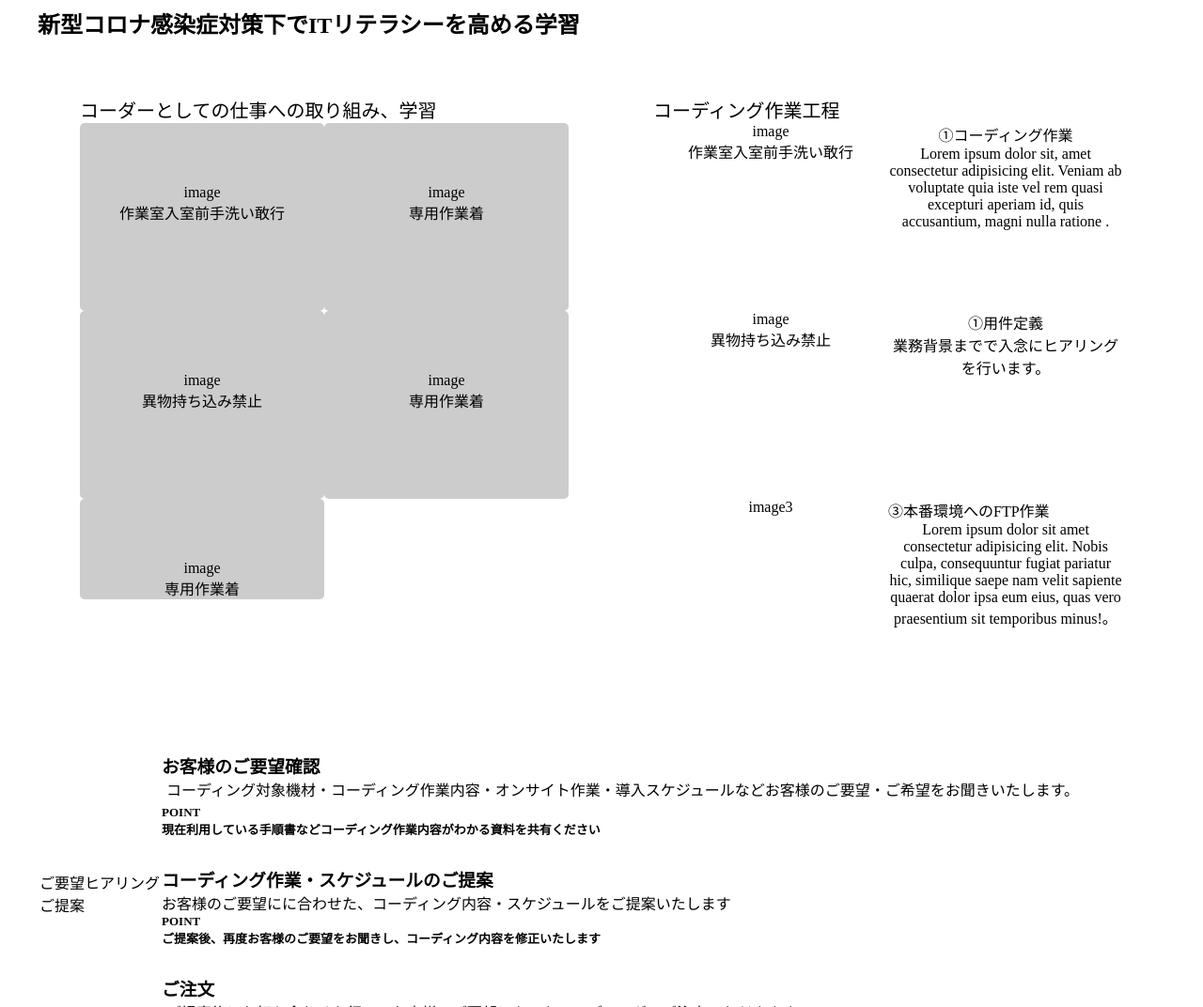
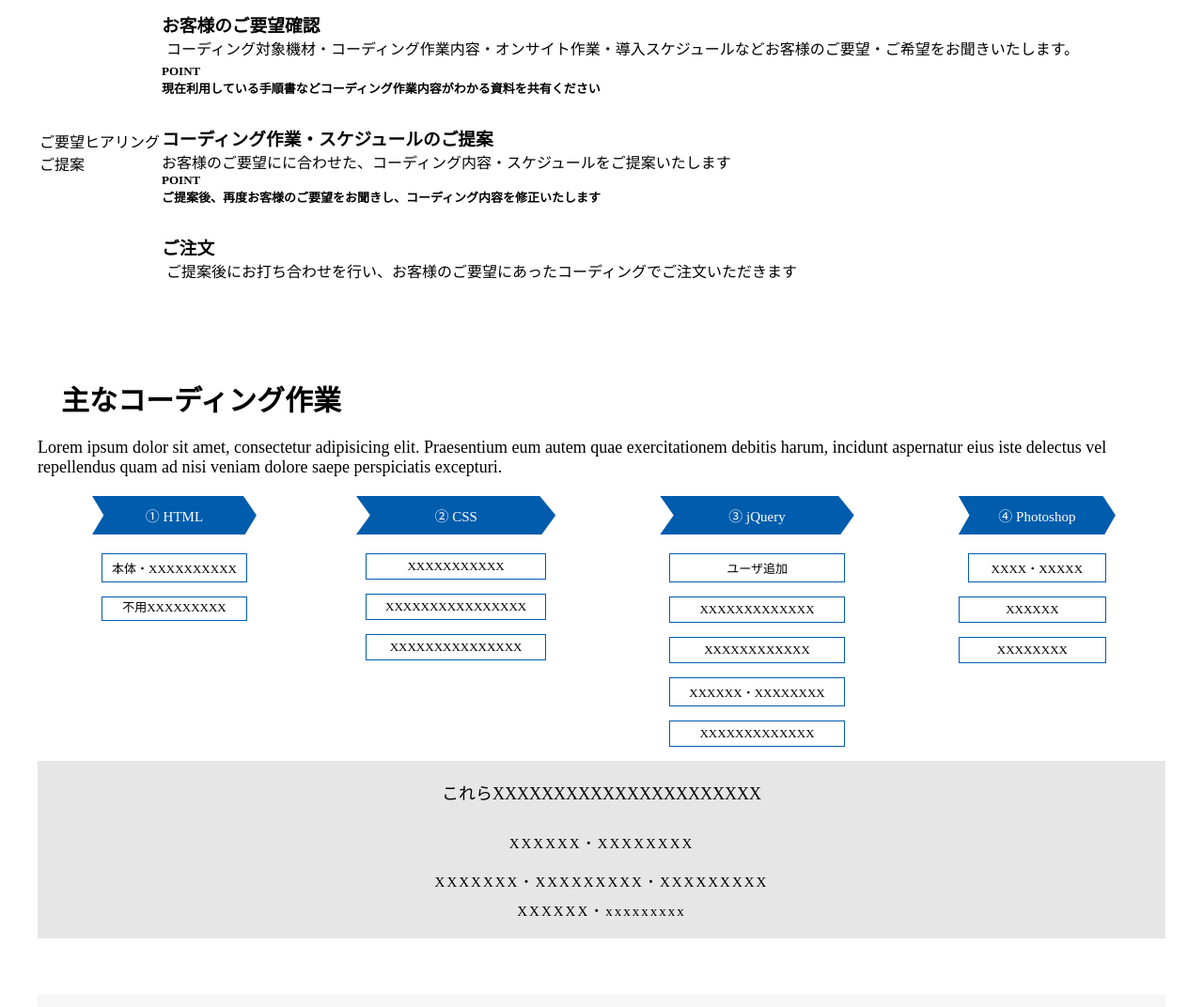
Before and after one commit to dna4570/4-TokoyoMetro, a plain HTML site: page index.html in a window 1280 px wide. Shown: the part 1498-2570 px from the top of the page at 94% size. Drawn offline with Linux system fonts and the light colour scheme; some packages are replaced by stand-ins of ours; a script that the page names is missing.

Commit message:
2022/11/21_commit
2022/11/21_commit

```diff
--- a/index.html
+++ b/index.html
@@ -69,8 +69,8 @@
     </div><!-- </nav> -->
 </div>
 
-<div>
-    <div class="Ls-test04-sec01" style="background-color:#ededed; padding-top:15px; padding-bottom:30px;">
+<div class="Ls-test04-sec01">
+    <div class="Ls-test04-sec01__inner" style="">
     <h1 style="font-family:sun-serif; font-weight:200; text-align:center;">TokyoMetroとは？</h1>
     <p style="text-align:center; line-height:5px;">infomation ＆ NEWS release</p>
     </div>
@@ -190,73 +190,7 @@
     </div>
 </div>
 
-<div>
-    <div class="Ls-test04-sec07__inner" >
-        <div class="Ls-test04-sec07__container" >
-            <div class="card_skin_left">
-                <p class="Ls-test04-sec07__card_skin_left_title" >コーダーとしての仕事への取り組み、学習</p>
-                <div class="Ls-test04-sec07__card_skin_left_two" >
-                    <div>
-                        <div class="Ls-test04-sec07__card_card_skin1" >
-                            <p class="Ls-test04-sec07__card_skin_text1" >image<br>作業室入室前手洗い敢行</p>
-                        </div>
-                        <div class="Ls-test04-sec07__card_card_skin2" >
-                            <p class="Ls-test04-sec07__card_skin_text2" >image<br>異物持ち込み禁止</p>
-                        </div>
-                    </div>
-                    <div>
-                        <div class="Ls-test04-sec07__card_card_skin3" >
-                            <p class="Ls-test04-sec07__card_skin_text3" >image<br>専用作業着</p>
-                        </div>
-                        <div class="Ls-test04-sec07__card_card_skin4" >
-                            <p class="Ls-test04-sec07__card_skin_text4" >image<br>専用作業着</p>
-                        </div>
-                    </div>
-                </div>
-                <div>
-                    <div>
-                        <div class="Ls-test04-sec07__card_card_skin5" >
-                            <p class="Ls-test04-sec07__card_skin_text5" >image<br>専用作業着</p>
-                        </div>
-                    </div>
-                </div>
-            </div>
 
-            <div class="Ls-test04-sec07__card_skin_left">
-                <p class="Ls-test04-sec07__card_skin_left__text" >コーディング作業工程</p>
-                <div class="Ls-test04-sec07__card_skin_left_two" >
-                    <div>
-                        <div class="Ls-test04-sec07__card_card_skin" >
-                            <p class="Ls-test04-sec07__text" >image<br>作業室入室前手洗い敢行</p>
-                        </div>
-                        <div class="Ls-test04-sec07__card_card_skin" >
-                            <p class="Ls-test04-sec07__text" >image<br>異物持ち込み禁止</p>
-                        </div>
-                    </div>
-                    <div>
-                        <div class="Ls-test04-sec07__card_card_skin" >
-                            <p class="Ls-test04-sec07__text" >①コーディング作業<br>Lorem ipsum dolor sit, amet consectetur adipisicing elit. Veniam ab voluptate quia iste vel rem quasi excepturi aperiam id, quis accusantium, magni nulla ratione .</p>
-                        </div>
-                        <div class="Ls-test04-sec07__card_card_skin" >
-                            <p class="Ls-test04-sec07__text" >①用件定義<br>業務背景までで入念にヒアリングを行います。</p>
-                        </div>
-                    </div>
-                </div>
-                <div style="display:flex; flex-wrap:wrap; ">
-                    <div>
-                        <div class="Ls-test04-sec07__card_card_skin" s>
-                            <p class="Ls-test04-sec07__text" >image3</p>
-                        </div>
-                    </div>
-                    <div class="Ls-test04-sec07__card_card_skin" >
-                            <p class="Ls-test04-sec07__title">③本番環境へのFTP作業</p>
-                            <p class="Ls-test04-sec07__text" >Lorem ipsum dolor sit amet consectetur adipisicing elit. Nobis culpa, consequuntur fugiat pariatur hic, similique saepe nam velit sapiente quaerat dolor ipsa eum eius, quas vero praesentium sit temporibus minus!。</P>
-                    </div>
-                </div>
-            </div>
-        </div>
-    </div>
-</div>
 
 <div class="Ls_2column_hidariimg" style="margin-bottom:5px;">
     <table class="nagare" style="margin-top:5px;">
```
